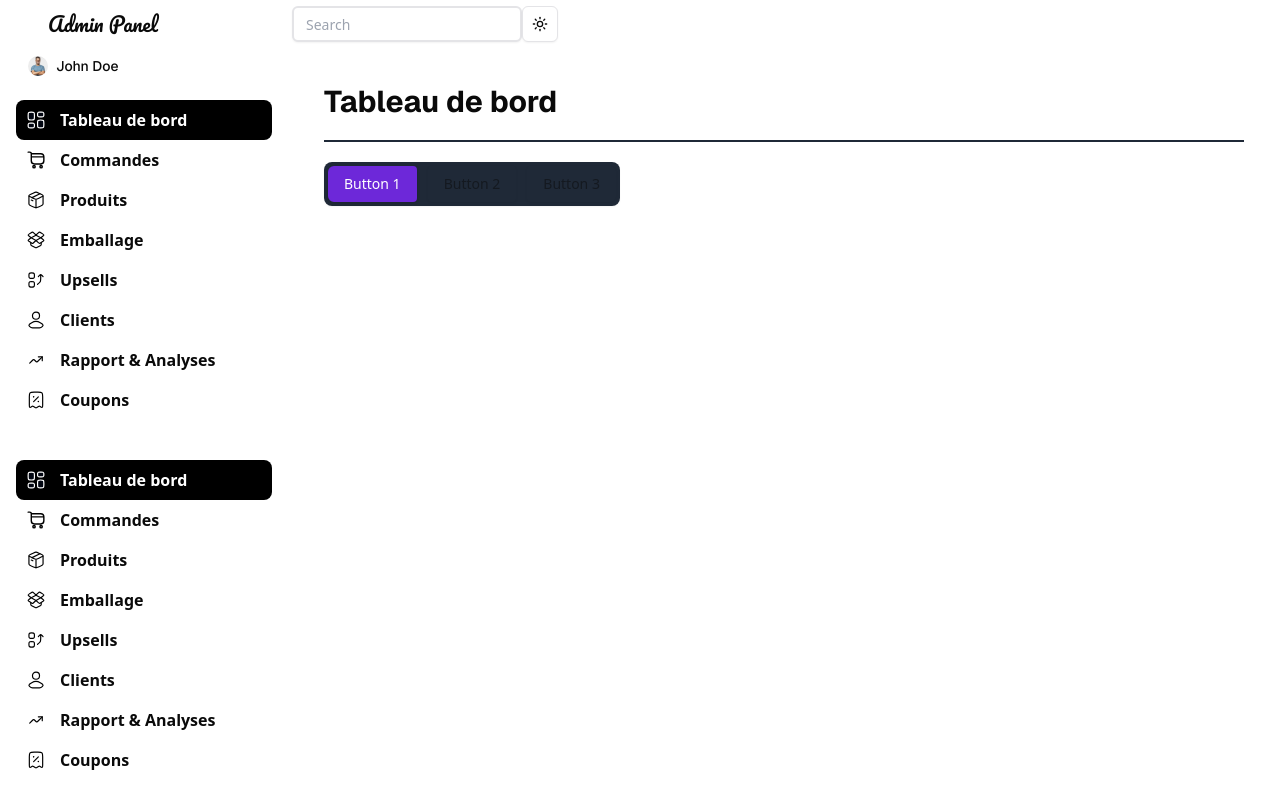
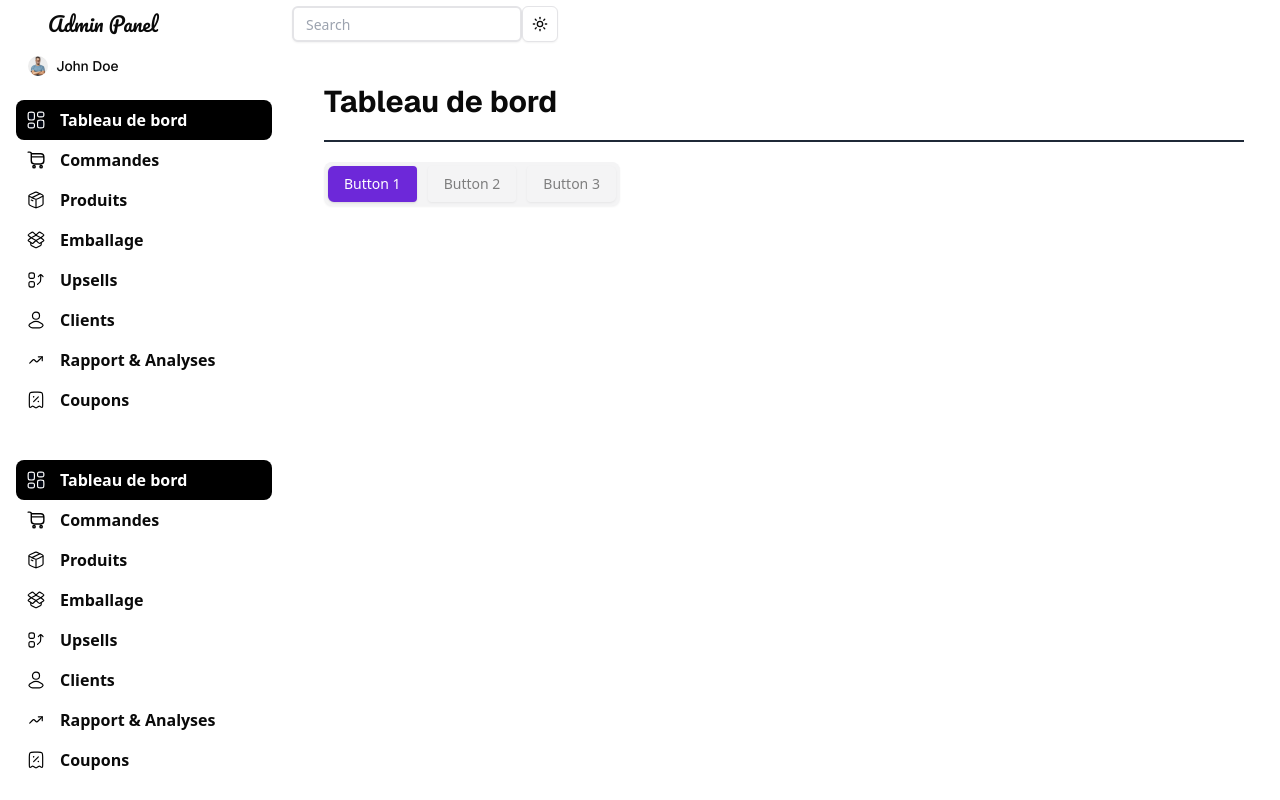
Before and after one commit to max-fletcher/next-boilerplate, a Next.js app: page / in a window 1280 px wide. Built offline with nearby package versions, Linux system fonts and the light colour scheme.

Commit message:
Minor fix to bg color for HomeButtonGroupContainer

```diff
--- a/app/(root)/page.tsx
+++ b/app/(root)/page.tsx
@@ -10,7 +10,7 @@ const page = () => {
       </div>
       <hr className="separator my-5" />
 
-      <HomeButtonGroupContainer className="p-1 rounded-lg bg-[#1F2937]" buttonClassName="rounded opacity-50" buttonActiveClassName="bg-[#6D28D9] text-white opacity-100" isToggle={true} orientation="horizontal" />
+      <HomeButtonGroupContainer className="p-1 rounded-lg bg-[#F4F4F5] dark:bg-[#1F2937]" buttonClassName="rounded opacity-50" buttonActiveClassName="bg-[#6D28D9] text-white opacity-100" isToggle={true} orientation="horizontal" />
     </div>
   )
 }
--- a/components/LeftSidebar.tsx
+++ b/components/LeftSidebar.tsx
@@ -36,7 +36,6 @@ const LeftSidebar = ({user}: {user: User}) => {
         <div className="sidebar-group-1 sidebar-margin">
           {sidebarLinksGroup1.map((item) => {
               const isActive = pathname === item.route || pathname.startsWith(`${item.route}/`)
-              console.log(isActive, item)
 
               return (
                 <Link
@@ -58,7 +57,6 @@ const LeftSidebar = ({user}: {user: User}) => {
         <div className="sidebar-group-2 sidebar-margin">
           {sidebarLinksGroup2.map((item) => {
               const isActive = pathname === item.route || pathname.startsWith(`${item.route}/`)
-              console.log(isActive, item)
 
               return (
                 <Link
--- a/components/icons/TableOfContentsIcon.tsx
+++ b/components/icons/TableOfContentsIcon.tsx
@@ -3,7 +3,6 @@ import { cn } from "@/lib/utils";
 import { TIconTypes } from "@/types/icon.types";
 
 const TableOfContentsIcon = ({ classes = '', width = 20, height = 20, isActive = false }: TIconTypes) => {
-  console.log(isActive)
   return (
     <svg
       className={cn('fill-background dark:fill-[#030712] stroke-black dark:stroke-white', { 'fill-[#030712] dark:fill-white stroke-white dark:stroke-black' : isActive }, classes)}
```
